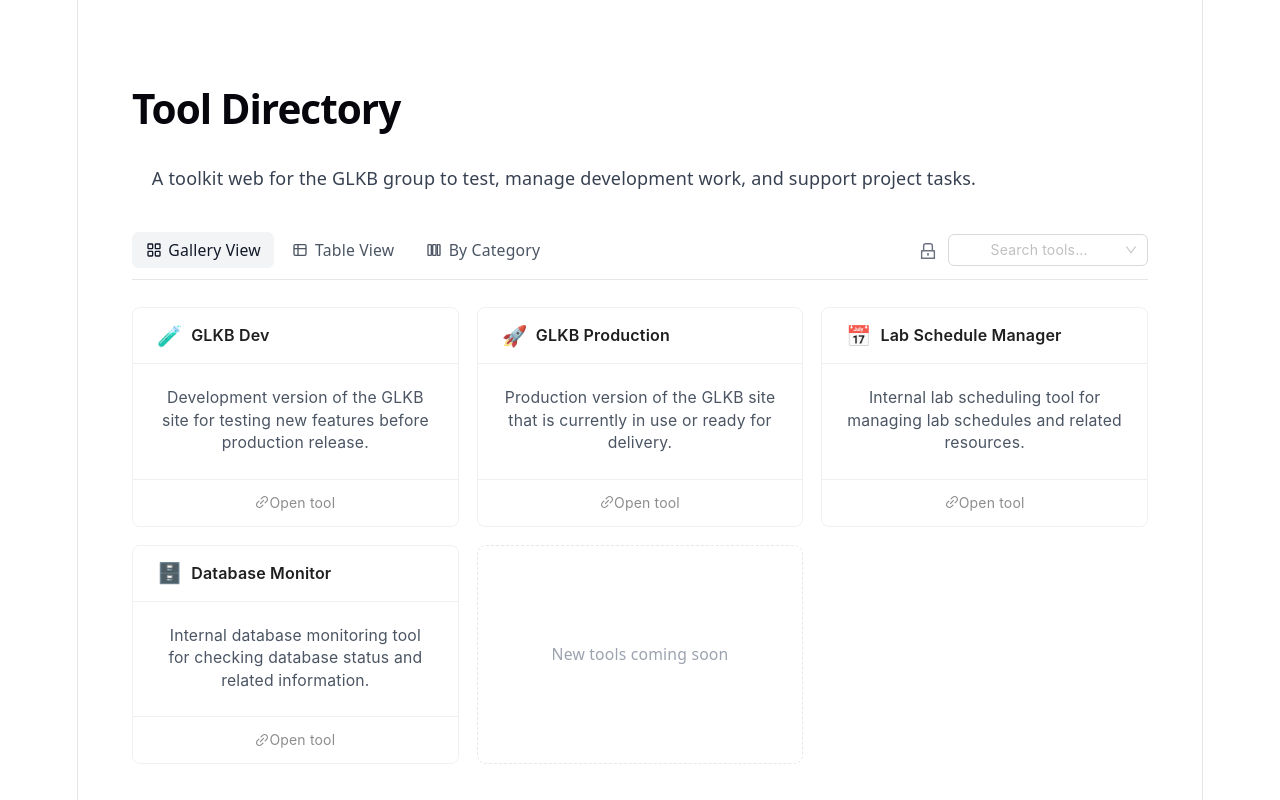
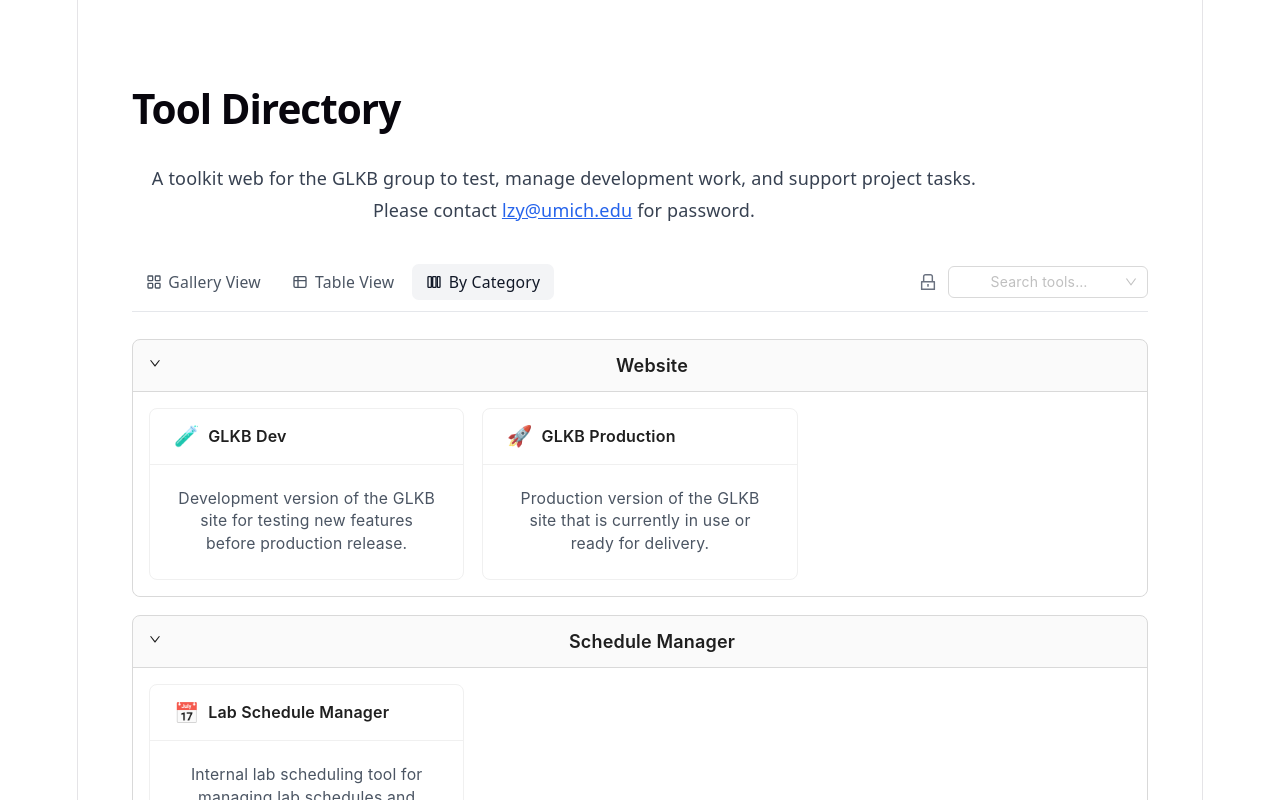
Before and after one commit to antiskillbranch117/toolPage, a React (Vite) app: page / in a window 1280 px wide. Shown: the top 800 px of the page. Built offline with nearby package versions, Linux system fonts and the light colour scheme.

Commit message:
changing layout and add more comment

```diff
--- a/src/components/MainPage.jsx
+++ b/src/components/MainPage.jsx
@@ -1,5 +1,5 @@
 import { useState } from "react";
-import { Select, Modal } from "antd";
+import { Select, Modal, Tooltip } from "antd";
 import { LockOutlined } from "@ant-design/icons";
 import GalleryView from "./GalleryView.jsx";
 import CategoryPage from "./CategoryPage.jsx";
@@ -13,7 +13,7 @@ import PasswordDecryptor from "./PasswordDecryptor.jsx";
  * trailing "+ New page" placeholder card.
  */
 export default function MainPage() {
-  const [activeView, setActiveView] = useState("gallery");
+  const [activeView, setActiveView] = useState("category");
   const [passwordModalOpen, setPasswordModalOpen] = useState(false);
   const [decryptedMap, setDecryptedMap] = useState({});
 
@@ -72,7 +72,14 @@ export default function MainPage() {
         </h1>
 
         <p className="mt-4 text-gray-700 leading-7 max-w-3xl">
-          A toolkit web for the GLKB group to test, manage development work, and support project tasks.
+          A toolkit web for the GLKB group to test, manage development work, and support project tasks. Please contact{" "}
+          <a
+            href="mailto:lzy@umich.edu"
+            className="font-medium text-blue-600 underline hover:text-blue-800"
+          >
+            lzy@umich.edu
+          </a>{" "}
+          for password.
         </p>
 
 
@@ -105,9 +112,11 @@ export default function MainPage() {
           <div className="flex items-center gap-1 text-gray-500">
             {/* <ToolbarIcon><FilterIcon /></ToolbarIcon> */}
             {/* <ToolbarIcon><SortIcon active /></ToolbarIcon> */}
-            <ToolbarIcon onClick={() => setPasswordModalOpen(true)}>
-              <LockOutlined />
-            </ToolbarIcon>
+            <Tooltip title="Input the password to unlock the username and key of the tools">
+              <ToolbarIcon onClick={() => setPasswordModalOpen(true)}>
+                <LockOutlined />
+              </ToolbarIcon>
+            </Tooltip>
             <Select
               showSearch
               placeholder="Search tools…"
@@ -155,9 +164,9 @@ export default function MainPage() {
 
 /* ---------- Small icon helpers (inline SVG, no external deps) ---------- */
 
-function ToolbarIcon({ children, onClick }) {
+function ToolbarIcon({ children, onClick, ...rest }) {
   return (
-    <button onClick={onClick} className="p-1.5 rounded-md hover:bg-gray-100 text-gray-500">
+    <button onClick={onClick} className="p-1.5 rounded-md hover:bg-gray-100 text-gray-500" {...rest}>
       {children}
     </button>
   );
--- a/src/components/ToolCard.jsx
+++ b/src/components/ToolCard.jsx
@@ -1,5 +1,11 @@
-import { LinkOutlined, UserOutlined, LockOutlined } from "@ant-design/icons";
-import { Card } from "antd";
+import { CopyOutlined } from "@ant-design/icons";
+import { Card, Tag, message } from "antd";
+
+function copyToClipboard(text, label, e) {
+  e.stopPropagation();
+  navigator.clipboard.writeText(text);
+  message.success(`${label} copied!`);
+}
 
 export default function ToolCard({ name, description, link, emoji = "🛠️", credentials }) {
   return (
@@ -10,35 +16,43 @@ export default function ToolCard({ name, description, link, emoji = "🛠️", c
           <span className="font-semibold">{name}</span>
         </span>
       }
-      actions={[
-        <a
-          key="open"
-          href={link}
-          target="_blank"
-          rel="noopener noreferrer"
-          className="inline-flex items-center gap-1.5"
-        >
-          <LinkOutlined />
-          <span>Open tool</span>
-        </a>,
-      ]}
       hoverable
-      style={{ width: "100%" }}
+      style={{ width: "100%", cursor: "pointer" }}
+      onClick={() => window.open(link, "_blank")}
     >
       <p className="text-sm text-gray-600 leading-5 m-0">{description}</p>
 
       {credentials && (
-        <div className="mt-3 pt-3 border-t border-gray-100 flex flex-col gap-1">
+        <div
+          className="mt-3 pt-3 border-t border-gray-100 flex flex-col gap-2"
+          onClick={(e) => e.stopPropagation()}
+        >
           {credentials.username && (
-            <span className="flex items-center gap-2 text-sm">
-              <UserOutlined className="text-gray-400" />
-              <code className="px-1.5 py-0.5 rounded bg-gray-100 text-xs font-mono">{credentials.username}</code>
-            </span>
+            <div className="flex items-center justify-between">
+              <div className="flex items-center gap-2">
+                <Tag color="blue">Username</Tag>
+                <code className="px-1.5 py-0.5 rounded bg-gray-100 text-xs font-mono">
+                  {credentials.username}
+                </code>
+              </div>
+              <CopyOutlined
+                className="text-gray-400 hover:text-gray-700 cursor-pointer"
+                onClick={(e) => copyToClipboard(credentials.username, "Username", e)}
+              />
+            </div>
           )}
-          <span className="flex items-center gap-2 text-sm">
-            <LockOutlined className="text-gray-400" />
-            <code className="px-1.5 py-0.5 rounded bg-gray-100 text-xs font-mono">{credentials.password}</code>
-          </span>
+          <div className="flex items-center justify-between">
+            <div className="flex items-center gap-2">
+              <Tag color="orange">Password</Tag>
+              <code className="px-1.5 py-0.5 rounded bg-gray-100 text-xs font-mono">
+                {credentials.password}
+              </code>
+            </div>
+            <CopyOutlined
+              className="text-gray-400 hover:text-gray-700 cursor-pointer"
+              onClick={(e) => copyToClipboard(credentials.password, "Password", e)}
+            />
+          </div>
         </div>
       )}
     </Card>
```
